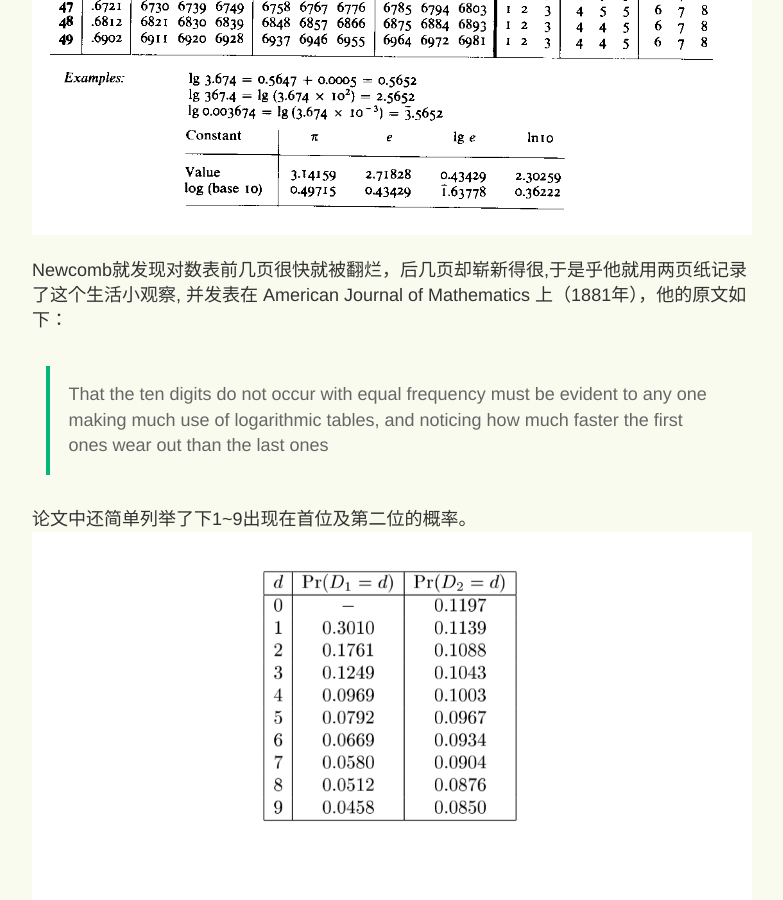
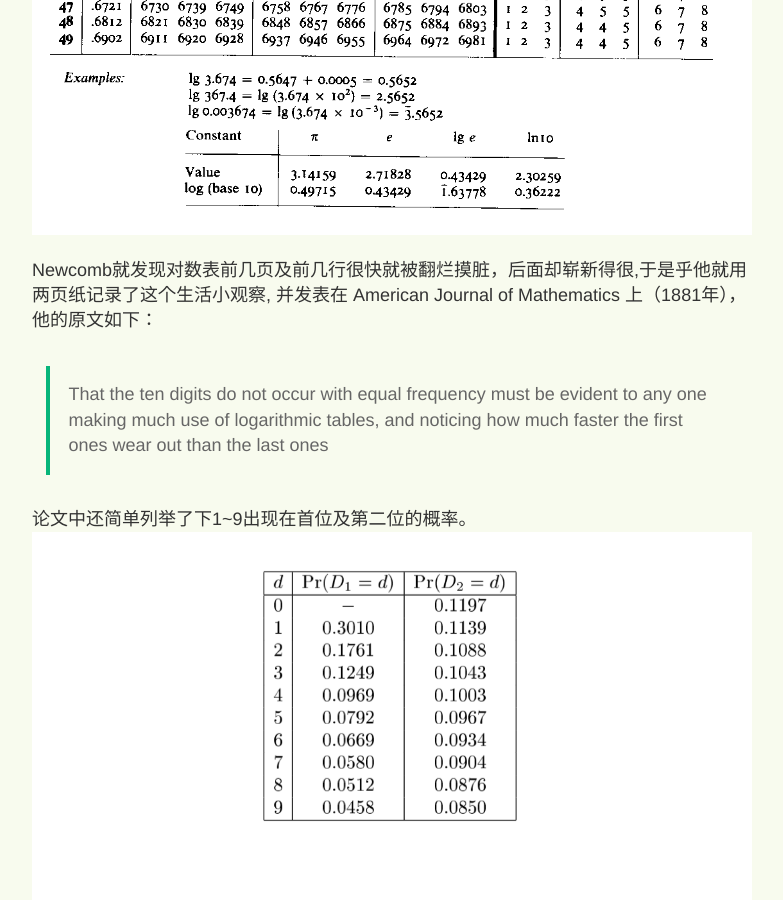
Before and after one commit to yihanxu/yihanxu.github.io, a Jekyll site: the page built from _posts/2020-10-3-the-magic-of-benfords-law.md, in a window 1280 px wide and 900 px high, scrolled down 3176 px. Shown: the whole window, without its empty margins (248-1031 px from the left). Built offline with Jekyll 4.4.1, drawn with Linux system fonts in a browser that asks for light colours; comment, search, counter and statistics services are not loaded.

Commit message:
Update 2020-10-3-the-magic-of-benfords-law.md

```diff
--- a/_posts/2020-10-3-the-magic-of-benfords-law.md
+++ b/_posts/2020-10-3-the-magic-of-benfords-law.md
@@ -28,7 +28,7 @@ category: 学术八卦
 
 ![Logarithm table](/images/benford_illustration4.gif)
 
-Newcomb就发现对数表前几页很快就被翻烂，后几页却崭新得很,于是乎他就用两页纸记录了这个生活小观察, 并发表在 American Journal of Mathematics 上（1881年），他的原文如下：
+Newcomb就发现对数表前几页及前几行很快就被翻烂摸脏，后面却崭新得很,于是乎他就用两页纸记录了这个生活小观察, 并发表在 American Journal of Mathematics 上（1881年），他的原文如下：
 > That the ten digits do not occur with equal frequency must be evident to any one making much use of logarithmic tables, and noticing how much faster the first ones wear out than the last ones
 
 论文中还简单列举了下1~9出现在首位及第二位的概率。
```
